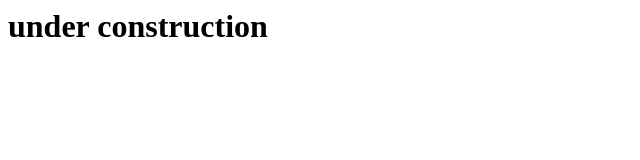
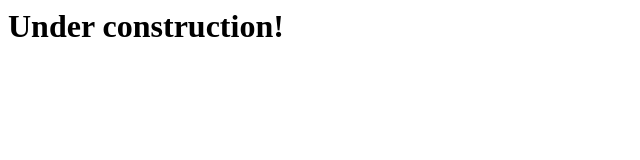
Before and after one commit to ae-on/botfor.biz, a plain HTML site: page index.html in a window 1280 px wide. Shown: the whole page, without its empty margins (0-640 px from the left). Drawn offline with Linux system fonts and the light colour scheme.

Commit message:
Первый тест автодеплоя из Zed

```diff
--- a/index.html
+++ b/index.html
@@ -1 +1 @@
-<h1>under construction</h1>
+<h1>Under construction!</h1>
```
